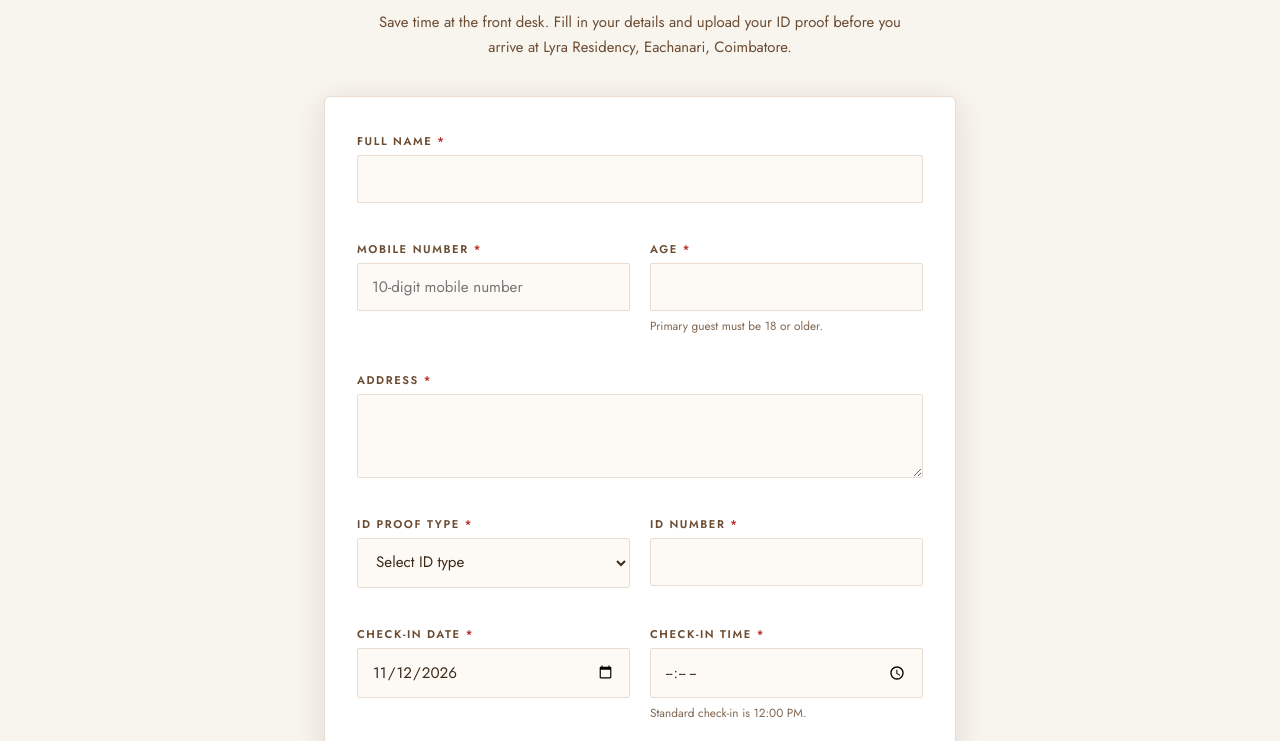
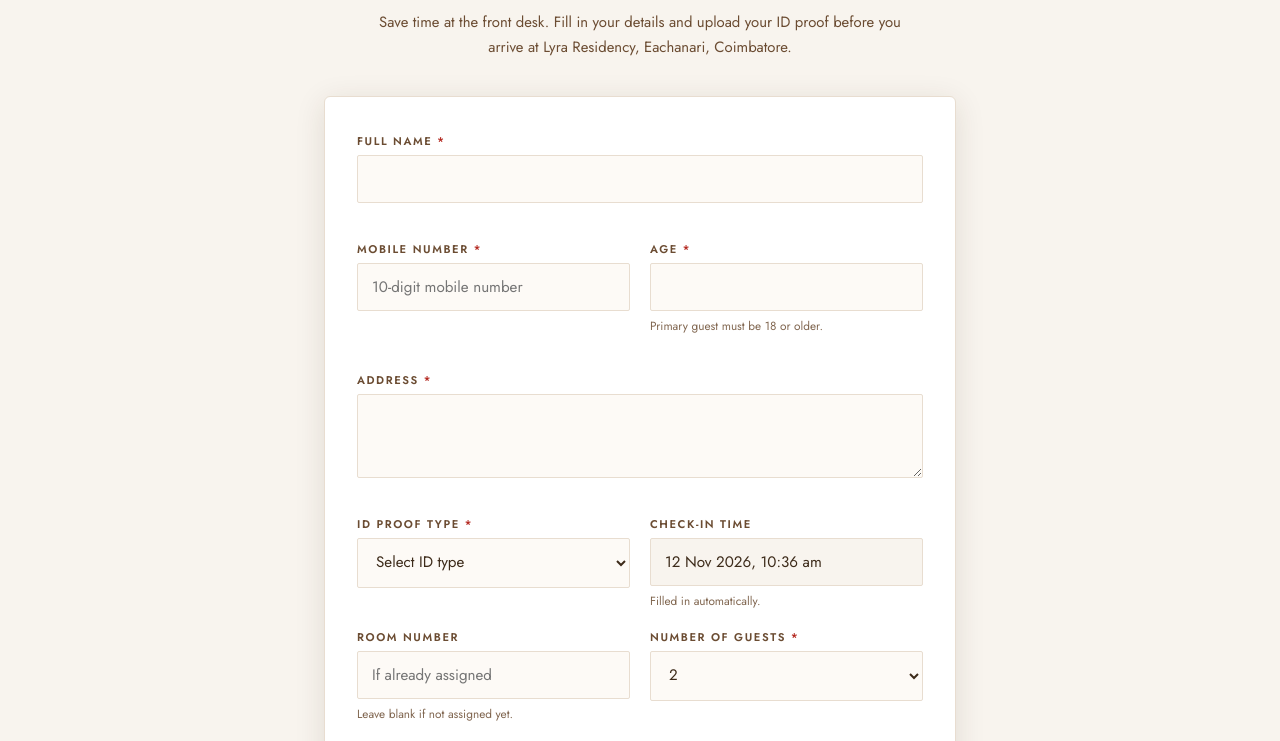
Before and after one commit to vkkeyan1711/Lyra-Residency, a plain HTML site: page checkin.html in a window 1280 px wide. Shown: the part 211-952 px from the top of the page. Drawn offline with nearby package versions, Linux system fonts and the light colour scheme.

Commit message:
Update checkin.html

```diff
--- a/checkin.html
+++ b/checkin.html
@@ -132,23 +132,11 @@
         <span class="err" data-for="idType"></span>
       </div>
 
-      <div class="field">
-        <label for="idNumber">ID Number <span class="req">*</span></label>
-        <input type="text" id="idNumber" name="idNumber" maxlength="30" autocomplete="off" required>
-        <span class="err" data-for="idNumber"></span>
-      </div>
 
-      <div class="field">
-        <label for="checkinDate">Check-in Date <span class="req">*</span></label>
-        <input type="date" id="checkinDate" name="checkinDate" required>
-        <span class="err" data-for="checkinDate"></span>
-      </div>
-
-      <div class="field">
-        <label for="checkinTime">Check-in Time <span class="req">*</span></label>
-        <input type="time" id="checkinTime" name="checkinTime" required>
-        <span class="hint">Standard check-in is 12:00 PM.</span>
-        <span class="err" data-for="checkinTime"></span>
+          <div class="field">
+        <label for="checkinTime">Check-in Time</label>
+        <input type="text" id="checkinTime" name="checkinTime" readonly tabindex="-1" style="background:var(--cream);cursor:default">
+        <span class="hint">Filled in automatically.</span>
       </div>
 
       <div class="field">
@@ -211,11 +199,16 @@
   const btn = document.getElementById('submitBtn');
   const fileInput = document.getElementById('idFiles');
 
-  const fmt = d => d.getFullYear() + '-' + String(d.getMonth() + 1).padStart(2, '0') + '-' + String(d.getDate()).padStart(2, '0');
-  const dateEl = document.getElementById('checkinDate');
-  const today = new Date();
-  dateEl.value = fmt(today);
-  dateEl.min = fmt(today);
+  // Auto-filled, read-only check-in time (the sheet records the exact IST time on submit)
+  const timeEl = document.getElementById('checkinTime');
+  function updateTime() {
+    timeEl.value = new Date().toLocaleString('en-IN', {
+      day: '2-digit', month: 'short', year: 'numeric',
+      hour: 'numeric', minute: '2-digit', hour12: true, timeZone: 'Asia/Kolkata'
+    });
+  }
+  updateTime();
+  setInterval(updateTime, 30000);
 
   // A file input forgets its earlier choice every time the guest picks again,
   // so we keep our own list and add to it with each selection.
@@ -274,9 +267,7 @@
     check('age', age >= 18 && age <= 120, 'Age must be between 18 and 120.');
     check('address', v('address').length >= 8, 'Please enter your full address.');
     check('idType', v('idType') !== '', 'Select an ID type.');
-    check('idNumber', v('idNumber').length >= 4, 'Enter your ID number.');
-    check('checkinDate', v('checkinDate') !== '' && v('checkinDate') >= fmt(new Date()), 'Choose today or a future date.');
-    check('checkinTime', v('checkinTime') !== '', 'Choose your expected arrival time.');
+
 
     const files = selectedFiles;
     let fileMsg = '';
@@ -347,8 +338,7 @@
       const g = id => document.getElementById(id).value.trim();
       const payload = {
         name: g('name'), mobile: g('mobile'), age: g('age'), address: g('address'),
-        idType: g('idType'), idNumber: g('idNumber'),
-        checkinDate: g('checkinDate'), checkinTime: g('checkinTime'),
+                idType: g('idType'),
         roomNumber: g('roomNumber'), guests: g('guests'),
         files: files
       };
```
